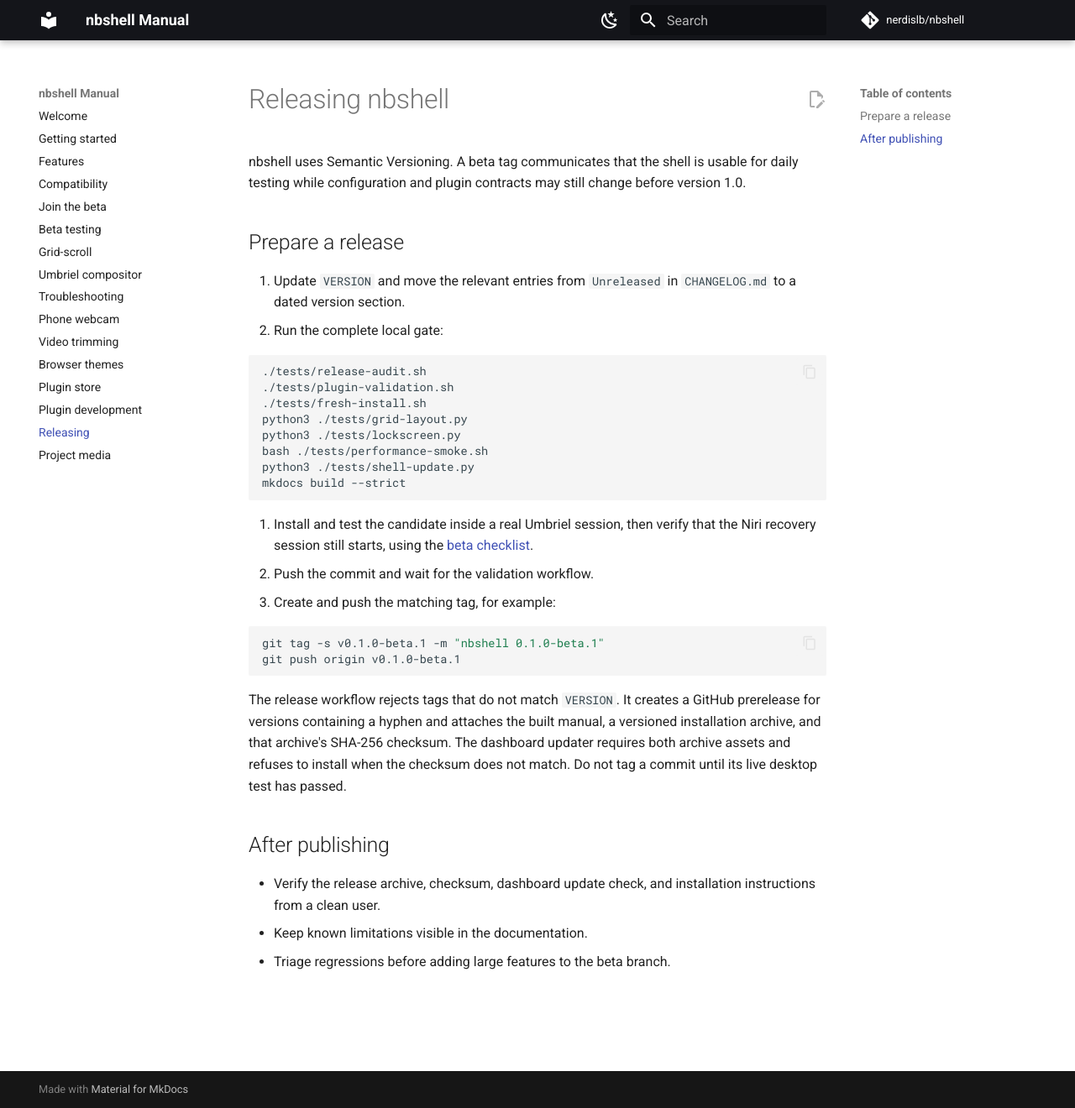
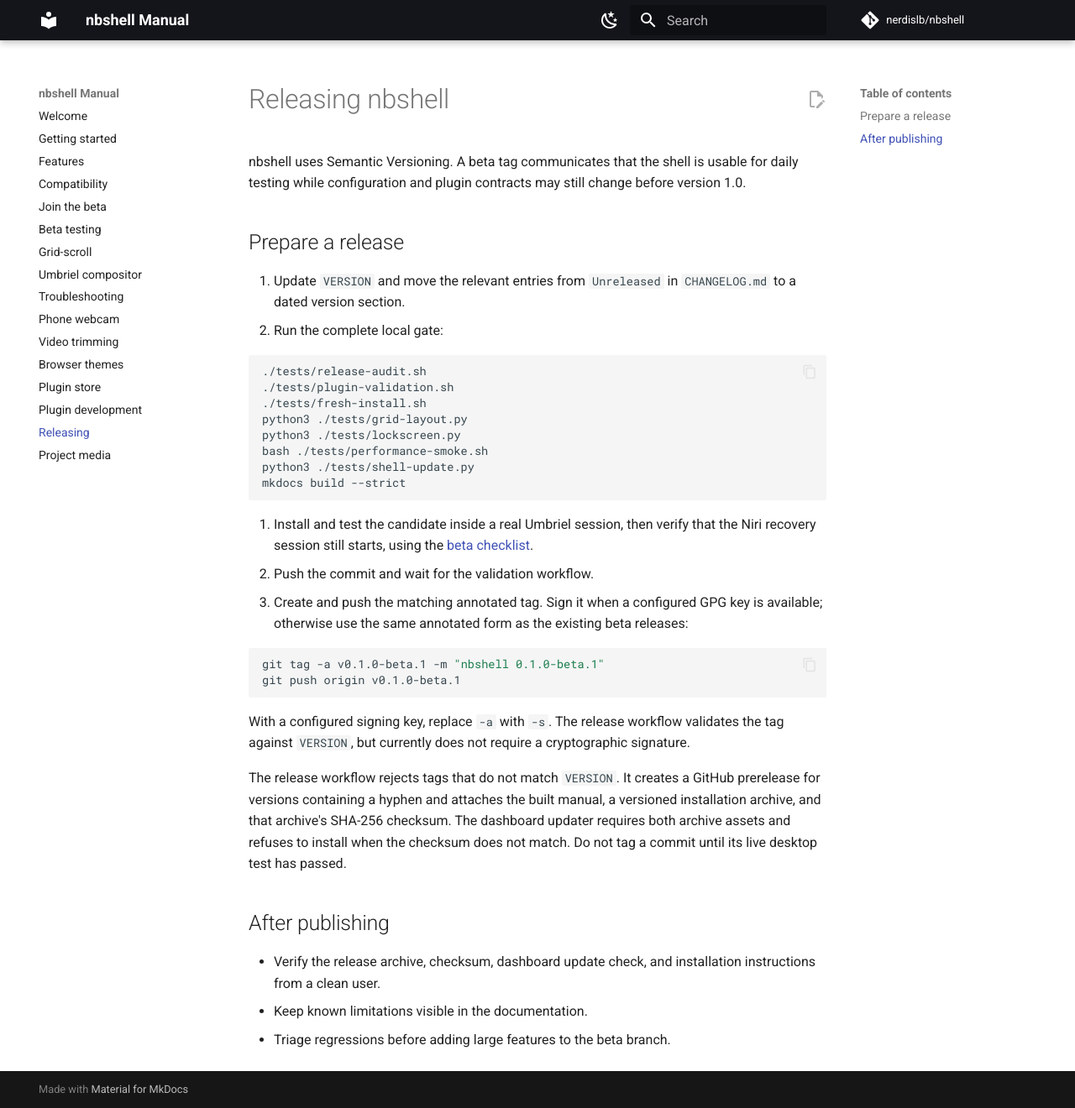
Before and after one commit to nerdislb/nbshell, an MkDocs documentation site: the page built from docs/releasing.md, in a window 1280 px wide and 1320 px high. Shown: the whole window at 84% size. Built offline with MkDocs 1.6.1 and Material for MkDocs 9.7.7, drawn with Linux system fonts in a browser that asks for light colours; comment, search, counter and statistics services are not loaded.

Commit message:
docs: clarify release tag signing

````diff
--- a/docs/releasing.md
+++ b/docs/releasing.md
@@ -25,12 +25,18 @@
    that the Niri recovery session still starts, using the
    [beta checklist](beta-testing.md).
 4. Push the commit and wait for the validation workflow.
-5. Create and push the matching tag, for example:
+5. Create and push the matching annotated tag. Sign it when a configured GPG
+   key is available; otherwise use the same annotated form as the existing
+   beta releases:
 
    ```bash
-   git tag -s v0.1.0-beta.1 -m "nbshell 0.1.0-beta.1"
+   git tag -a v0.1.0-beta.1 -m "nbshell 0.1.0-beta.1"
    git push origin v0.1.0-beta.1
    ```
+
+   With a configured signing key, replace `-a` with `-s`. The release workflow
+   validates the tag against `VERSION`, but currently does not require a
+   cryptographic signature.
 
 The release workflow rejects tags that do not match `VERSION`. It creates a
 GitHub prerelease for versions containing a hyphen and attaches the built
````
